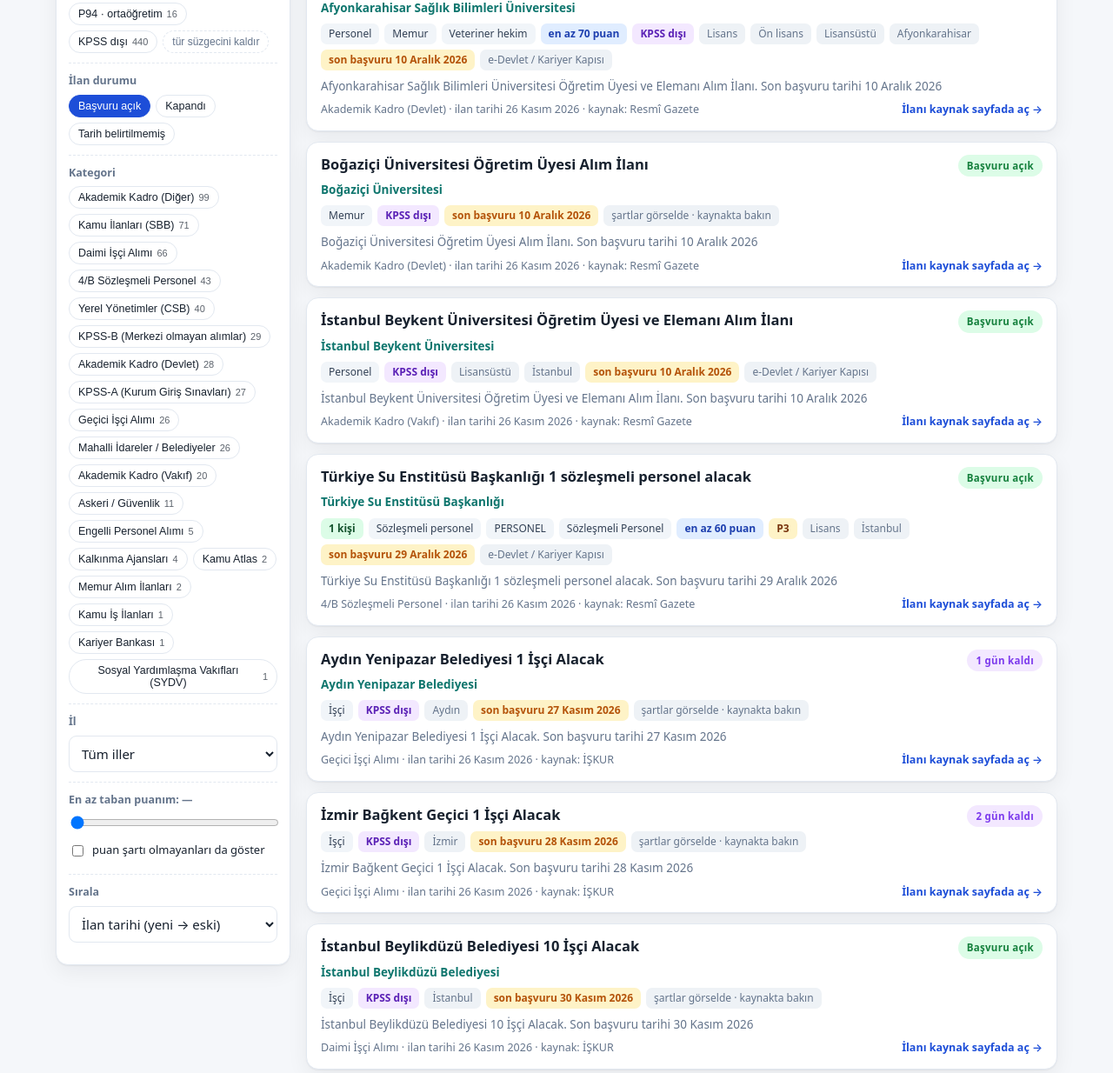
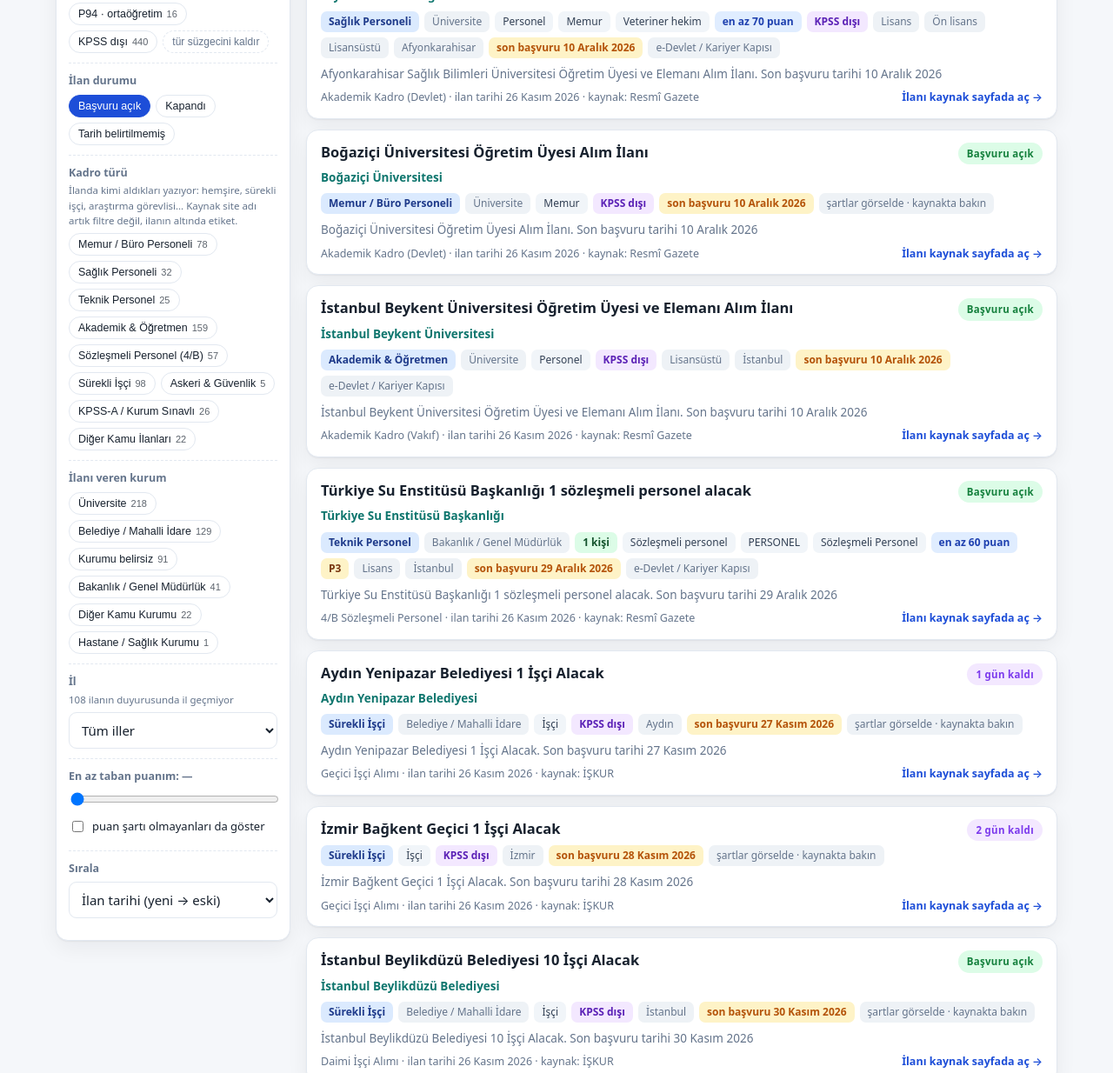
Before and after one commit to BKKING96/kpss-ilanlari, a plain HTML site: page index.html in a window 1280 px wide. Shown: the part 643-1877 px from the top of the page at 87% size. Drawn offline with Linux system fonts and the light colour scheme.

Commit message:
ilanlar güncellendi 2026-11-26 06:07

```diff
--- a/index.html
+++ b/index.html
@@ -75,6 +75,9 @@
   .et.kadro { background:#dcfce7; color:#14532d; font-weight:600 }
   .et.tarih { background:var(--gecbg); color:var(--gec); font-weight:600 }
   .et.unvan { background:#f1f5f9; color:#334155 }
+  .et.kadrotur { background:#dbeafe; color:#1e3a8a; font-weight:700 }
+  .et.acil { background:#fee2e2; color:#991b1b; font-weight:700 }
+  @media (prefers-color-scheme: dark){ .et.kadrotur{background:#172e52;color:#bfd6ff} .et.acil{background:#3b1416;color:#fecaca} }
   .et.tur { background:#fef3c7; color:#78350f; font-weight:700 }
   .et.dis { background:#f3e8ff; color:#5b21b6; font-weight:600 }
   .cip.turla { border-style:dashed; color:var(--soluk); font-size:12px }
@@ -143,12 +146,17 @@
       </div>
 
       <div class="grp">
-        <label>Kategori</label>
-        <div class="cipler" id="fKat"></div>
+        <label>Kadro türü <span class="ipucu">İlanda kimi aldıkları yazıyor: hemşire, sürekli işçi, araştırma görevlisi… Kaynak site adı artık filtre değil, ilanın altında etiket.</span></label>
+        <div class="cipler" id="fKadro"></div>
       </div>
 
       <div class="grp">
-        <label for="il">İl</label>
+        <label>İlanı veren kurum</label>
+        <div class="cipler" id="fKurum"></div>
+      </div>
+
+      <div class="grp">
+        <label for="il">İl <span class="ipucu" id="ilDipnot"></span></label>
         <select id="il"><option value="">Tüm iller</option></select>
       </div>
 
@@ -164,6 +172,7 @@
         <label for="sirala">Sırala</label>
         <select id="sirala">
           <option value="tarih">İlan tarihi (yeni → eski)</option>
+          <option value="acil">Son başvurusu yaklaşanlar önce</option>
           <option value="son">Son başvuru (yakın → uzak)</option>
           <option value="kadro">Kadro sayısı (çok → az)</option>
           <option value="puan">Taban puan (düşük → yüksek)</option>
@@ -264,7 +273,12 @@ if (!ILANLAR?.length) {
 }
 
 /* ============================ durum ============================ */
-const S = { q:"", ogrenim:new Set(), tur:new Set(), durum:new Set(["acik"]), kat:new Set(), il:"", minpuan:0, puansiz:true, sirala:"tarih", limit:40 };
+/* Filtre durumunun tek yeri. kadro/kurum artık kaynak adı değil:
+   kadro = ilanda kimi aldıkları, kurum = hangi tür kurum alıyor.
+   ilBos=true ise "ilİ belirtilmemiş" ilanlar gösterilir.                  */
+const S = { q:"", ogrenim:new Set(), tur:new Set(), durum:new Set(["acik"]),
+            kadro:new Set(), kurum:new Set(), il:"", ilBos:false,
+            minpuan:0, puansiz:true, sirala:"tarih", limit:40, acele:false };
 const $ = (s) => document.querySelector(s);
 const tr = (s) => (s||"").toLocaleLowerCase("tr");
 const tarihce = (g) => g ? new Date(g+"T00:00:00").toLocaleDateString("tr-TR",{day:"numeric",month:"long",year:"numeric"}) : "—";
@@ -368,18 +382,72 @@ function ilKey(s) { /* "Afyon"≈"Afyonkarahisar", "İçel"≈"Mersin" yapan ana
 }
 /* Süzgeç seçeneklerini veriden kurar. İlk açılışta bir kez, veri tazelendikçe
    bir daha çağrılır; kullanıcının seçimi korunur. */
+/* Kadro türü çipleri: veride hiç olmayan türler gösterilmez (0 yazıp
+   gereksiz yer kaplamasınlar), ama sıra sabit kalsın diye türler
+   KADRO_SIRASI'na göre dizilir — böylece sayfa her tazelendiğinde
+   düğmeler yer değiştirmez.                                                 */
+const KADRO_SIRASI = ["Memur / Büro Personeli", "Sağlık Personeli", "Teknik Personel",
+  "Akademik & Öğretmen", "Sözleşmeli Personel (4/B)", "Sürekli İşçi", "Geçici / Mevsimlik İşçi",
+  "Askeri & Güvenlik", "KPSS-A / Kurum Sınavlı", "Engelli / Eski Hükümlü", "Diğer Kamu İlanları"];
+function cipGrup(sec, alan,degerFn, hedef, sira) {
+  const m = say(alan, degerFn);
+  const sıraLi = sira ? [...m].sort((a, b) => {
+    const i = sira.indexOf(a[0]), j = sira.indexOf(b[0]);
+    return (i < 0 ? 99 : i) - (j < 0 ? 99 : j) || b[1] - a[1];
+  }) : m;
+  cip(sec, sıraLi, hedef);
+}
+/* İl seçicisi: 81 il coğrafî bölgelerine göre gruplu, her ilin yanında açık
+   ilan sayısı. En üstte "İli belirtilmemiş" (kurum duyurusunda il geçmeyen
+   ilanlar) ve en altta 81 dışı yerler durur.                               */
+const BOLGELER = {
+  "Marmara": ["İstanbul","Edirne","Kırklareli","Tekirdağ","Kocaeli","Sakarya","Bursa","Bilecik","Balıkesir","Çanakkale","Yalova"],
+  "Ege": ["İzmir","Aydın","Denizli","Muğla","Manisa","Kütahya","Uşak","Afyonkarahisar"],
+  "Akdeniz": ["Antalya","Burdur","Isparta","Mersin","Adana","Osmaniye","Hatay","Kahramanmaraş"],
+  "İç Anadolu": ["Ankara","Konya","Karaman","Aksaray","Niğde","Nevşehir","Kayseri","Sivas","Yozgat","Kırşehir","Kırıkkale","Çankırı","Eskişehir"],
+  "Karadeniz": ["Zonguldak","Karabük","Bartın","Kastamonu","Bolu","Düzce","Sinop","Samsun","Amasya","Çorum","Tokat","Ordu","Giresun","Trabzon","Rize","Artvin","Gümüşhane","Bayburt"],
+  "Doğu Anadolu": ["Erzurum","Erzincan","Tunceli","Bingöl","Elazığ","Malatya","Van","Muş","Bitlis","Hakkâri","Ağrı","Kars","Iğdır","Ardahan"],
+  "Güneydoğu Anadolu": ["Gaziantep","Adıyaman","Kilis","Şanlıurfa","Diyarbakır","Mardin","Batman","Şırnak","Siirt"],
+};
+function ilSayimi() {
+  const m = new Map();
+  let bos = 0;
+  for (const i of ILANLAR) {
+    if (i.durum !== "acik") continue;
+    const l = i.iller || [];
+    if (!l.length) { bos++; continue; }
+    for (const il of l) { const k = ilKey(il); m.set(k, (m.get(k) || 0) + 1); }
+  }
+  return { m, bos };
+}
 function secenekler() {
-  cip($("#fOgrenim"), say("ogrenim", i=>i.ogrenim||[]), S.ogrenim);
+  cipGrup($("#fOgrenim"), "ogrenim", i=>i.ogrenim||[], S.ogrenim);
   turCipleri();
-  cip($("#fKat"), say("kategori", i=>[i.kategori]), S.kat);
+  cipGrup($("#fKadro"), "kadro", i=>[i.kadro], S.kadro, KADRO_SIRASI);
+  cipGrup($("#fKurum"), "kurumTuru", i=>[i.kurumTuru], S.kurum);
   cip($("#fDurum"), [["Başvuru açık", null], ["Kapandı", null], ["Tarih belirtilmemiş", null]], S.durum, (ad) => DURUM_ET[ad]);
+  const { m, bos } = ilSayimi();
+  const adet = (ad) => { const n = m.get(ilKey(ad)) || 0; return n ? ` (${n})` : ""; };
   const secili = $("#il").value;
-  const bilinen = new Set(ILLER81.map(ilKey));
-  const ekyer = [...new Set(say("iller", i=>i.iller||[]).map(([il]) => il).filter(il => !bilinen.has(ilKey(il))))];
-  const liste = ILLER81.slice().sort((a,b) => a.localeCompare(b, "tr"));
-  $("#il").innerHTML = '<option value="">Tüm iller</option>';
-  for (const ad of liste) $("#il").insertAdjacentHTML("beforeend", `<option value="${ilKey(ad)}">${ad}</option>`);
-  for (const ad of ekyer.sort((a,b) => a.localeCompare(b, "tr"))) $("#il").insertAdjacentHTML("beforeend", `<option value="${ilKey(ad)}">${ad}</option>`);
+  const bilinen = new Set(Object.values(BOLGELER).flat().map(ilKey));
+  $("#il").innerHTML = `<option value="">Tüm iller</option>` +
+    `<option value="belirsiz">İli belirtilmemiş${bos ? ` (${bos})` : ""}</option>`;
+  for (const [bolge, iller] of Object.entries(BOLGELER)) {
+    const grup = document.createElement("optgroup");
+    grup.label = bolge;
+    grup.innerHTML = iller.slice().sort((a,b)=>a.localeCompare(b,"tr"))
+      .map((ad) => `<option value="${ilKey(ad)}">${ad}${adet(ad)}</option>`).join("");
+    $("#il").append(grup);
+  }
+  const ekyer = [...new Set(say("iller", i=>i.iller||[]).map(([il]) => il).filter(il => !bilinen.has(ilKey(il))))]
+    .sort((a,b) => a.localeCompare(b, "tr"));
+  if (ekyer.length) {
+    const grup = document.createElement("optgroup");
+    grup.label = "Diğer yerler";
+    grup.innerHTML = ekyer.map((ad) => `<option value="${ilKey(ad)}">${ad}${adet(ad)}</option>`).join("");
+    $("#il").append(grup);
+  }
+  $("#ilDipnot").textContent = bos ? `${bos} ilanın duyurusunda il geçmiyor` : "";
   if ([...$("#il").options].some(o => o.value === secili)) $("#il").value = secili;
   else { $("#il").value = ""; S.il = ""; }
 }
@@ -396,8 +464,13 @@ function uygun(i) {
     const uygunDis = S.tur.has("dis") && (i.puanSinifi || "kpss-disi") === "kpss-disi";
     if (!uygunTur && !uygunDis) return false;
   }
-  if (S.kat.size && !S.kat.has(i.kategori)) return false;
-  if (S.il && !(i.iller||[]).some(x => ilKey(x) === S.il)) return false;
+  if (S.kadro.size && !S.kadro.has(i.kadro)) return false;
+  if (S.kurum.size && !S.kurum.has(i.kurumTuru)) return false;
+  /* İl: "belirsiz" seçilirse duyurusunda il geçmeyen ilanlar gelir; "acil"
+     bayrağı da buradan süzülür (acele şeridine tıklayınca).               */
+  if (S.il === "belirsiz") { if ((i.iller || []).length) return false; }
+  else if (S.il && !(i.iller||[]).some(x => ilKey(x) === S.il)) return false;
+  if (S.acele && !(i.sonBasvuru && saat(i.sonBasvuru) >= 0 && saat(i.sonBasvuru) <= 3)) return false;
   if (S.q) { const a = i.arama || tr([i.baslik,i.kurum,(i.unvanlar||[]).join(" ")].join(" "));
     if (!S.q.toLowerCase("tr").split(/\s+/).every(k=>a.includes(k))) return false; }
   const g = saat(i.sonBasvuru);
@@ -411,6 +484,10 @@ function uygun(i) {
 const karsilastir = {
   tarih: (a,b)=> (b.tarih||"").localeCompare(a.tarih||""),
   son:   (a,b)=> (a.sonBasvuru||"9999").localeCompare(b.sonBasvuru||"9999"),
+  /* "önce acil olanlar": süresi geçen/ilansız tarihler en alta iner, kalan
+     gün artan sırada gider; eşitlikte yeni ilan önce gelir.               */
+  acil:  (a,b)=> (saat(a.sonBasvuru) ?? 9e9) - (saat(b.sonBasvuru) ?? 9e9)
+              || (b.tarih||"").localeCompare(a.tarih||""),
   kadro: (a,b)=> (b.kontenjan||0)-(a.kontenjan||0),
   puan:  (a,b)=> (a.minPuan||999)-(b.minPuan||999),
 };
@@ -426,6 +503,10 @@ function durumEtiketi(i) {
 function kart(i) {
   const [sinf, yazi] = durumEtiketi(i);
   const et = [];
+  /* Kadro türü en başta: filtrenin de adı olduğu için kartta görünmesi
+     şart; kurum türü daha soluk, onun yanında.                            */
+  if (i.kadro) et.push(`<span class="et kadrotur">${i.kadro}</span>`);
+  if (i.kurumTuru && i.kurumTuru !== "Kurumu belirsiz") et.push(`<span class="et">${i.kurumTuru}</span>`);
   if (i.kontenjan) et.push(`<span class="et kadro">${i.kontenjan} kişi</span>`);
   (i.unvanlar||[]).slice(0,3).forEach(u=>et.push(`<span class="et unvan">${u}</span>`));
   if (i.minPuan) et.push(`<span class="et puan">en az ${i.minPuan} puan</span>`);
@@ -465,10 +546,19 @@ function ciz() {
     if (e.target.closest("a")) return;
     window.open(k.dataset.url, "_blank", "noopener");
   });
-  const g = ILANLAR.filter(uypun).filter(i=>i.sonBasvuru && saat(i.sonBasvuru)!==null && saat(i.sonBasvuru)>=0 && saat(i.sonBasvuru)<=3);
-  $("#uygularda").innerHTML = g.length
-    ? `<div class="uygularda">⏰ <b>Başvuru süresi dolmak üzere:</b> ${g.length} ilan son 3 gün içinde kapanıyor —
-        ${g.slice(0,3).map(i=>i.baslik).join(" · ")}${g.length>3?" …":""}</div>` : "";
+  /* Acele şeridi: bu filtrede kaç ilanın 3 gün içinde kapandığını söyler ve
+     tek tıkla yalnız onları gösterir (tekrar tıklayınca tam listeye döner). */
+  const acikListe = ILANLAR.filter(uypun);
+  const g = acikListe.filter(i => i.sonBasvuru && saat(i.sonBasvuru) >= 0 && saat(i.sonBasvuru) <= 3);
+  const acele = ILANLAR.filter(i => i.durum === "acik" && i.sonBasvuru && saat(i.sonBasvuru) >= 0 && saat(i.sonBasvuru) <= 3);
+  $("#uygularda").innerHTML = S.acele
+    ? `<div class="uygularda">⏰ <b>Sadece son 3 gün</b> gösteriliyor (${g.length} ilan).
+        <button class="btn" id="aceleKapat" style="margin-left:8px;padding:4px 10px;font-size:12.5px">tümünü göster</button></div>`
+    : (acele.length ? `<div class="uygularda">⏰ <b>Başvurusu 3 gün içinde kapanan ${acele.length} ilan var</b>${g.length && g.length !== acele.length ? ` (şu anki filtrede ${g.length})` : ""}.
+        <button class="btn" id="aceleAc" style="margin-left:8px;padding:4px 10px;font-size:12.5px">onları göster</button></div>` : "");
+  const aa = $("#aceleAc"), ak = $("#aceleKapat");
+  if (aa) aa.onclick = () => { S.acele = true; S.limit = 40; ciz(); };
+  if (ak) ak.onclick = () => { S.acele = false; S.limit = 40; ciz(); };
 }
 const uypun = uygun;
 
```
